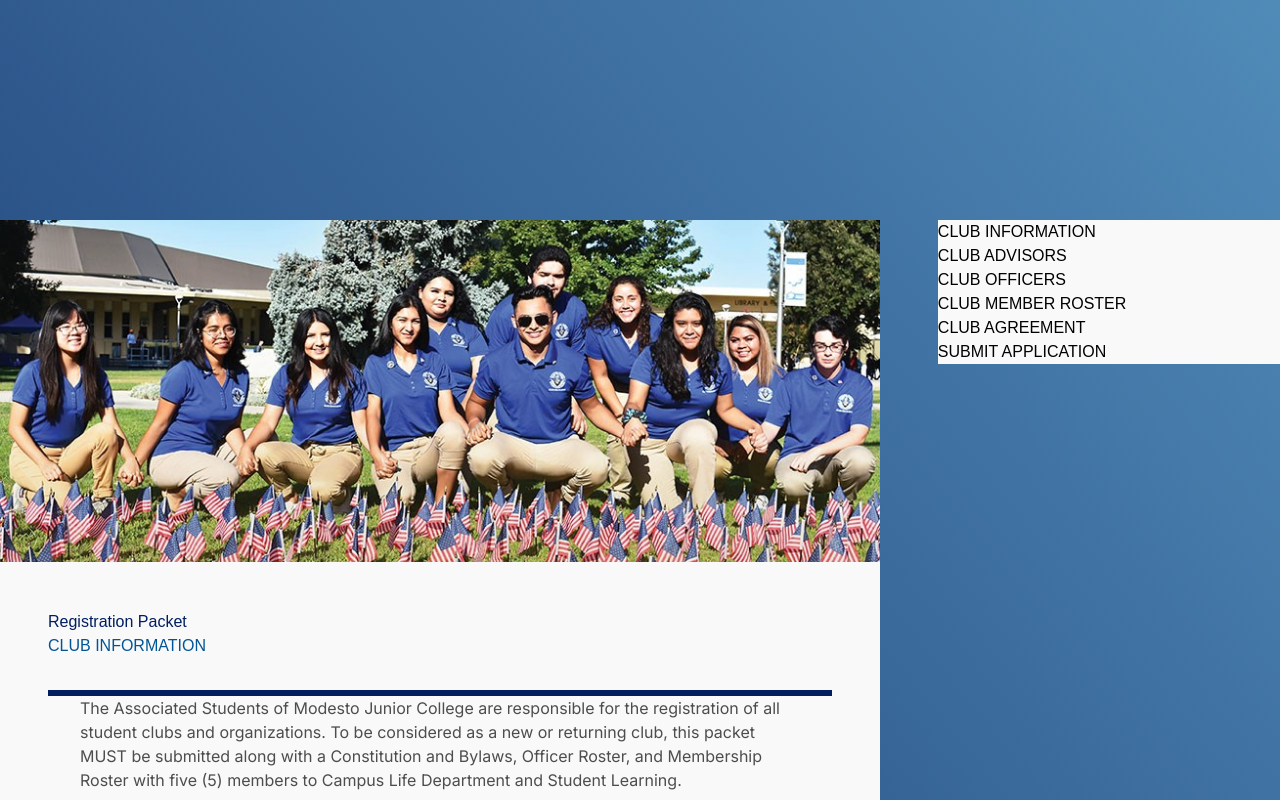
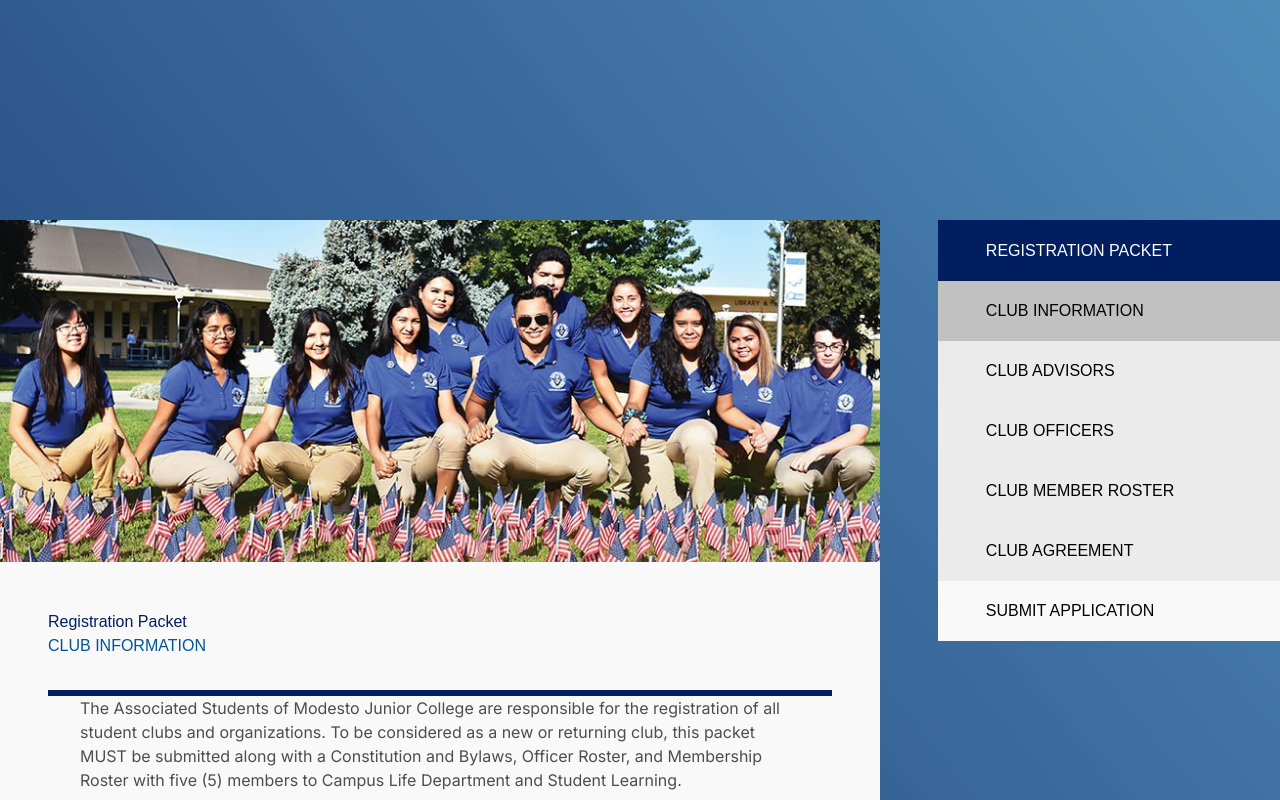
Before and after one commit to Community-ALI/club-website, a Next.js app: page /club-application in a window 1280 px wide. Shown: the top 800 px of the page. Built offline with nearby package versions, Linux system fonts and the light colour scheme; a web font is replaced by a local one.

Commit message:
Feat(club-applicaiton): Add funtionality and style to packet navigation

```diff
--- /dev/null
+++ b/app/club-application/ClubAdvisors.jsx
@@ -0,0 +1,7 @@
+export default function ClubAdvisors() {
+    return (
+        <div className="">
+            HelloWorld
+        </div>
+    )
+}
--- a/app/club-application/page.jsx
+++ b/app/club-application/page.jsx
@@ -10,6 +10,7 @@ const sections = [
   },
   {
     title: "CLUB ADVISORS",
+    form: <div>Club Advisors</div>,
   },
   {
     title: "CLUB OFFICERS",
@@ -21,28 +22,43 @@ const sections = [
     title: "CLUB AGREEMENT",
   },
   {
-    title: "SUBMIT APPLICATION"
-  }
+    title: "SUBMIT APPLICATION",
+  },
 ];
 
 export default function ClubAgreementPage() {
   const [currentSection, setCurrentSection] = useState(0);
   return (
-    <div id="club-application-page" className="flex justify-center pt-[220px] h-full bg-gradient-to-bl to-[#112B66] from-[#508BB8] gap-[58px]">
+    <div
+      id="club-application-page"
+      className="flex justify-center pt-[220px] min-h-screen h-full bg-gradient-to-bl to-[#112B66] from-[#508BB8] gap-[58px]"
+    >
       <div className="bg-offWhite w-[900px]">
         {sections[currentSection].form}
       </div>
       <div className="w-[350px]">
-      <div className="bg-offWhite">
-        {sections.map((section, index) => {
-          return (
-            <div className="bg-offWhite" key={index}>
-              <h2>{section.title}</h2>
-            </div>
-          )
+        <div className="bg-offWhite">
+          <div className="bg-darkBlue flex items-center text-white w-full pl-12 h-[61px]">
+            {/* TODO: Add arrow icon */}
+            <h2>REGISTRATION PACKET</h2>
+          </div>
+          {sections.map((section, index) => {
+            const bgColor = index != 5 ? "bg-veryLightGray" : "bg-while";
+            const selectionColor =
+              index != 5 ? "bg-lightGray" : "bg-lightBlue";
+            return (
+              <button
+                className={`hover:cursor-pointer h-[60px] w-full
+              ${currentSection != index ? bgColor : selectionColor}`}
+                key={index}
+                onClick={() => setCurrentSection(index)}
+              >
+                <h2 className="pl-12 text-left">{section.title}</h2>
+              </button>
+            );
           })}
-      </div>
-      <div className="bg-offWhite"></div>
+        </div>
+        <div className="bg-offWhite"></div>
       </div>
     </div>
   );
```
